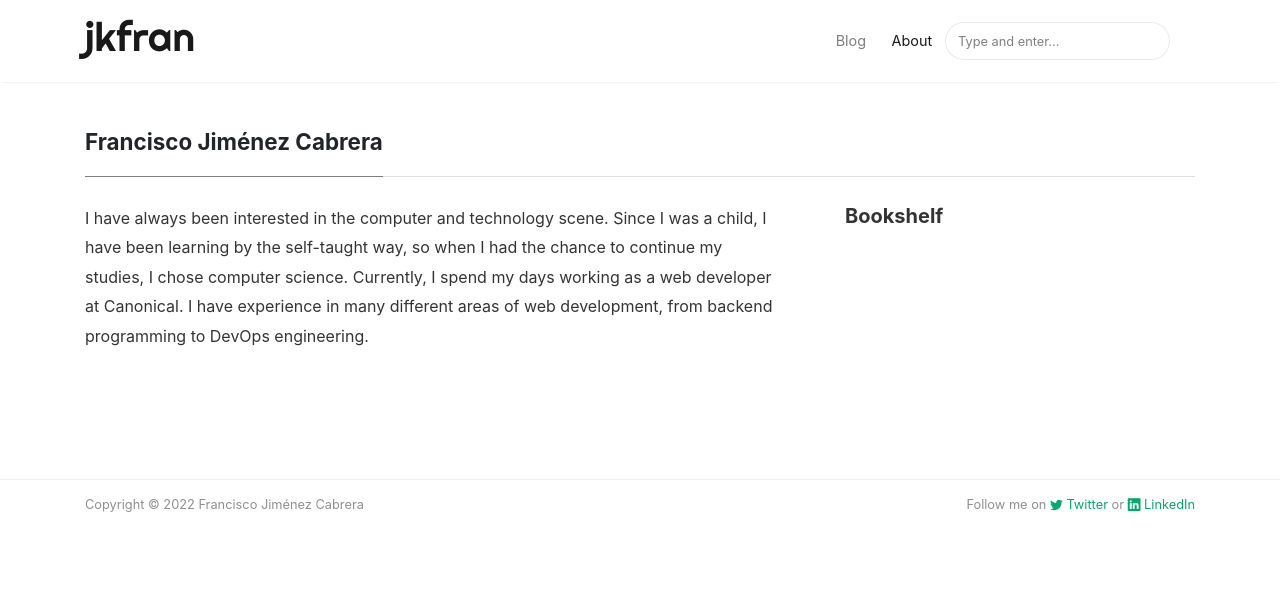
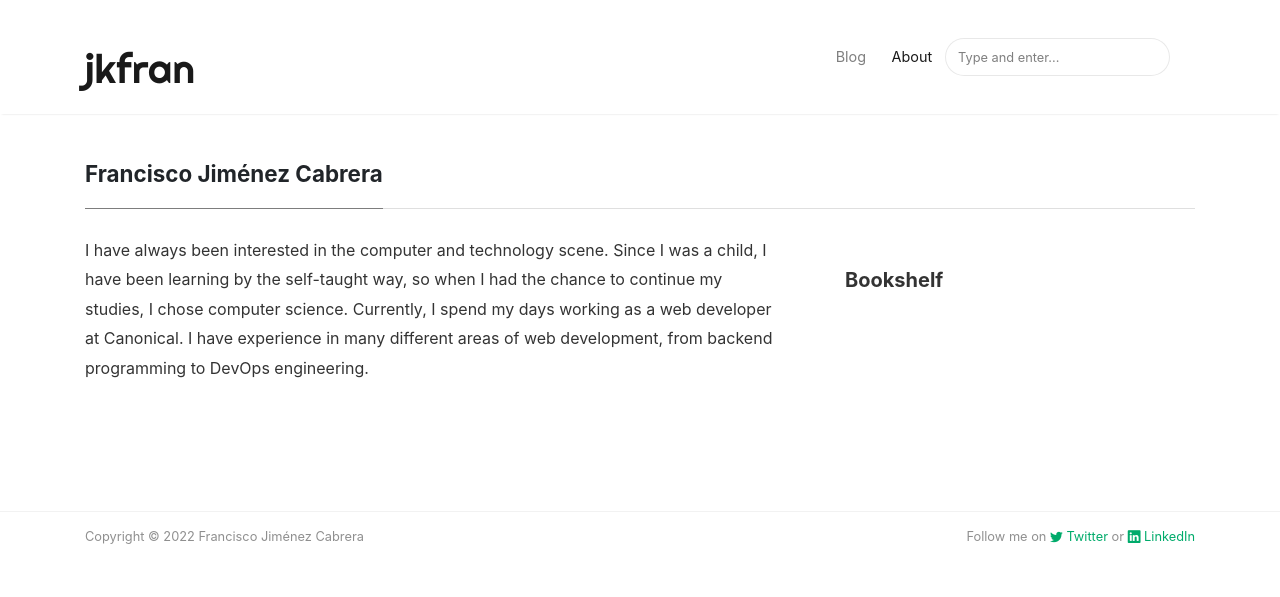
Before and after one commit to jkfran/jkfran.com, a Jekyll site: the page built from _pages/about.md, in a window 1280 px wide. Shown: the top 597 px of the page. Built offline with Jekyll 4.4.1, drawn with Linux system fonts in a browser that asks for light colours; nearby versions of some CDN libraries; grey boxes are pictures that could not be loaded.

Commit message:
Update main.scss

```diff
--- a/assets/css/main.scss
+++ b/assets/css/main.scss
@@ -5,11 +5,15 @@
 
 /* We need to add display:inline in order to align the '>>' of the 'read more' link */
 .post-excerpt p {
-	display:inline;
+    display:inline;
 }
 
 // Import partials from `sass_dir` (defaults to `_sass`)
 @import
-	"syntax",
+    "syntax",
     "starsnonscss"
 ;
+
+h1, h2, h3, h4, h5, h6 {
+    margin-top: 2rem;
+}
```
